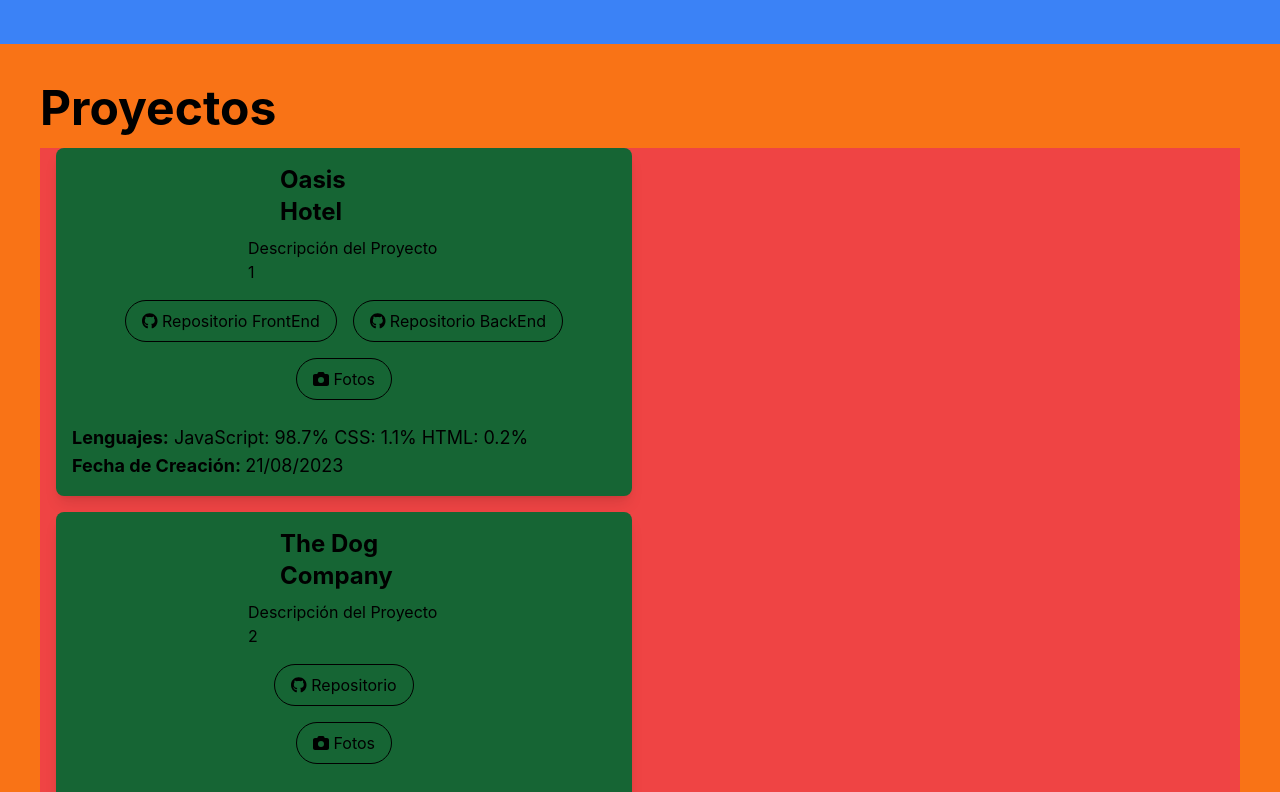
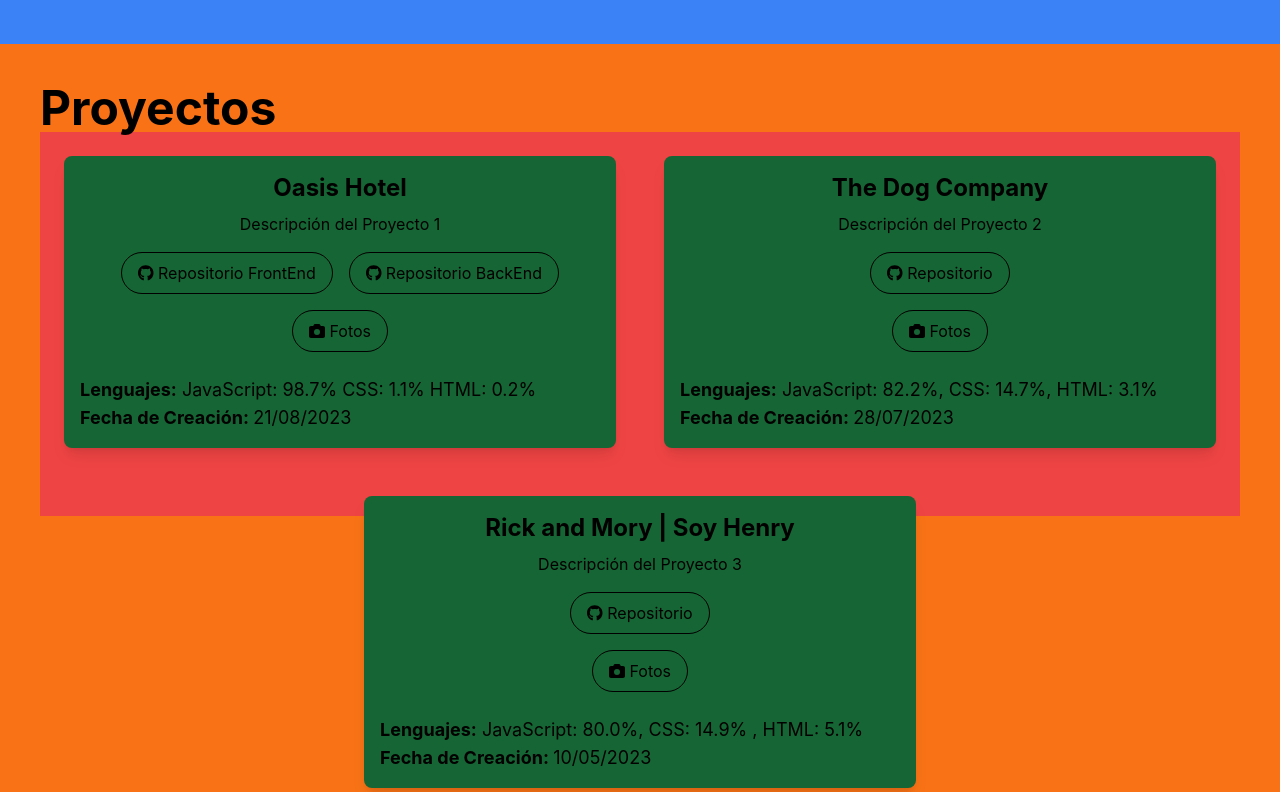
Before and after one commit to JBautistaBeck/My-Portafolio-Viejo, a React (Create React App) app: page / in a window 1280 px wide. Shown: the part 1620-2412 px from the top of the page. Built offline with nearby package versions, Linux system fonts and the light colour scheme.

Commit message:
diseño cards

```diff
--- a/src/componentes/card.jsx
+++ b/src/componentes/card.jsx
@@ -6,9 +6,10 @@
   return (
     <div className=" bg-green-800 rounded-lg p-4 m-4 shadow-lg max-w-xl">
 
-      <h1 className="text-2xl font-bold text-black mx-52">{nombre}</h1>
-      <p className="text-black my-2 mx-44">{descripcion}</p>
-
+        <div className='text-center'>
+            <h1 className="text-2xl font-bold text-black ">{nombre}</h1>
+            <p className="text-black my-2 ">{descripcion}</p>
+        </div>
 
         <div className='flex flex-col items-center'>
 
--- a/src/views/proyectos.jsx
+++ b/src/views/proyectos.jsx
@@ -23,8 +23,9 @@
 
       <h1 className='text-5xl font-bold'>Proyectos</h1>
 
-      <div className=" bg-red-500 felx flex-row">
+      <div className=" bg-red-500 flex flex-wrap items-center justify-center max-h-96 mb-8">
       {informacionPro.map((proyecto, index) => (
+        <div className="w-1/2 p-2" key={index}>
           <Card
             key={index}
             id={proyecto.id}
@@ -39,6 +40,7 @@
             fechaCreacion={proyecto.fechaCreacion}
             onClickFotos={() => handleShowDetail(proyecto)}
           />
+        </div>
        ))}
       </div>
 
```
Lines whose indentation alone changed are shown as unchanged.
